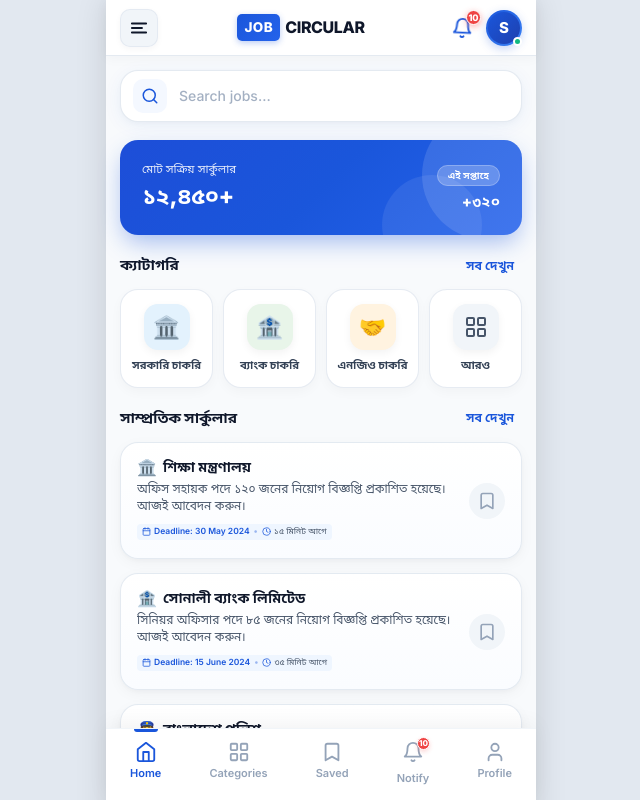
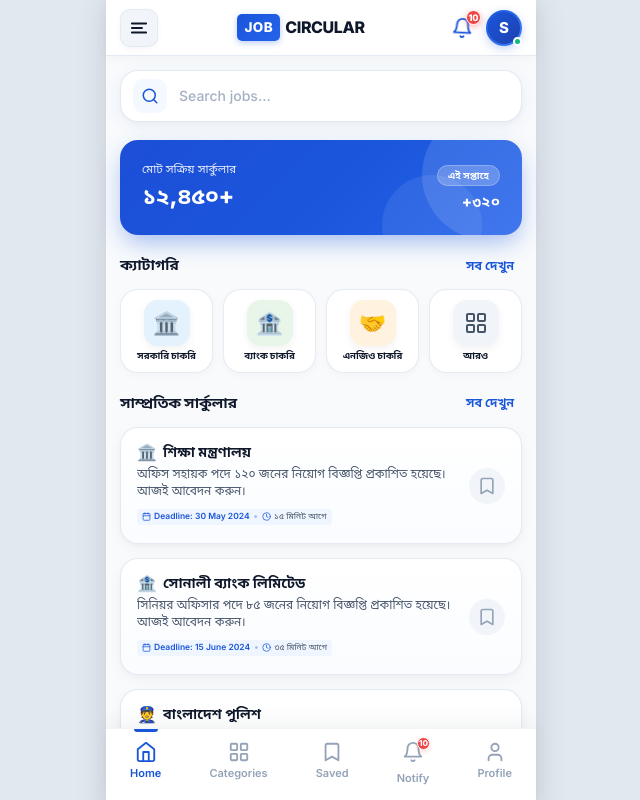
Before and after one commit to rudrodeb029/Job-Circular, a React (Vite) app: page /home in a window 1280 px wide. Shown: the top 800 px of the page, without its empty margins (319-959 px from the left). Built offline with nearby package versions, Linux system fonts and the light colour scheme; no server answers.

Commit message:
Revert category card padding, gap, and label font-size back to compact settings

```diff
--- a/src/styles/components.css
+++ b/src/styles/components.css
@@ -652,12 +652,12 @@
   display: flex;
   flex-direction: column;
   align-items: center;
-  gap: 8px;
-  padding: 14px 8px;
+  gap: 4px;
+  padding: 10px 4px;
   background: var(--white);
   border-radius: var(--radius-xl);
-  border: 1px solid rgba(226, 232, 240, 0.85);
-  box-shadow: 0 4px 12px rgba(15, 23, 42, 0.03);
+  border: 1px solid rgba(226, 232, 240, 0.8);
+  box-shadow: 0 2px 8px rgba(15, 23, 42, 0.03);
   cursor: pointer;
   transition: all 0.2s cubic-bezier(0.16, 1, 0.3, 1);
 }
@@ -678,12 +678,12 @@
   box-shadow: 0 3px 8px rgba(0,0,0,0.05);
 }
 .category-grid-label {
-  font-size: 11px;
+  font-size: 9.5px;
   font-weight: 700;
   text-align: center;
-  color: #334155;
-  line-height: 1.35;
-  letter-spacing: -0.1px;
+  color: var(--text-primary);
+  line-height: 1.25;
+  letter-spacing: -0.2px;
   max-width: 100%;
 }
 
```
